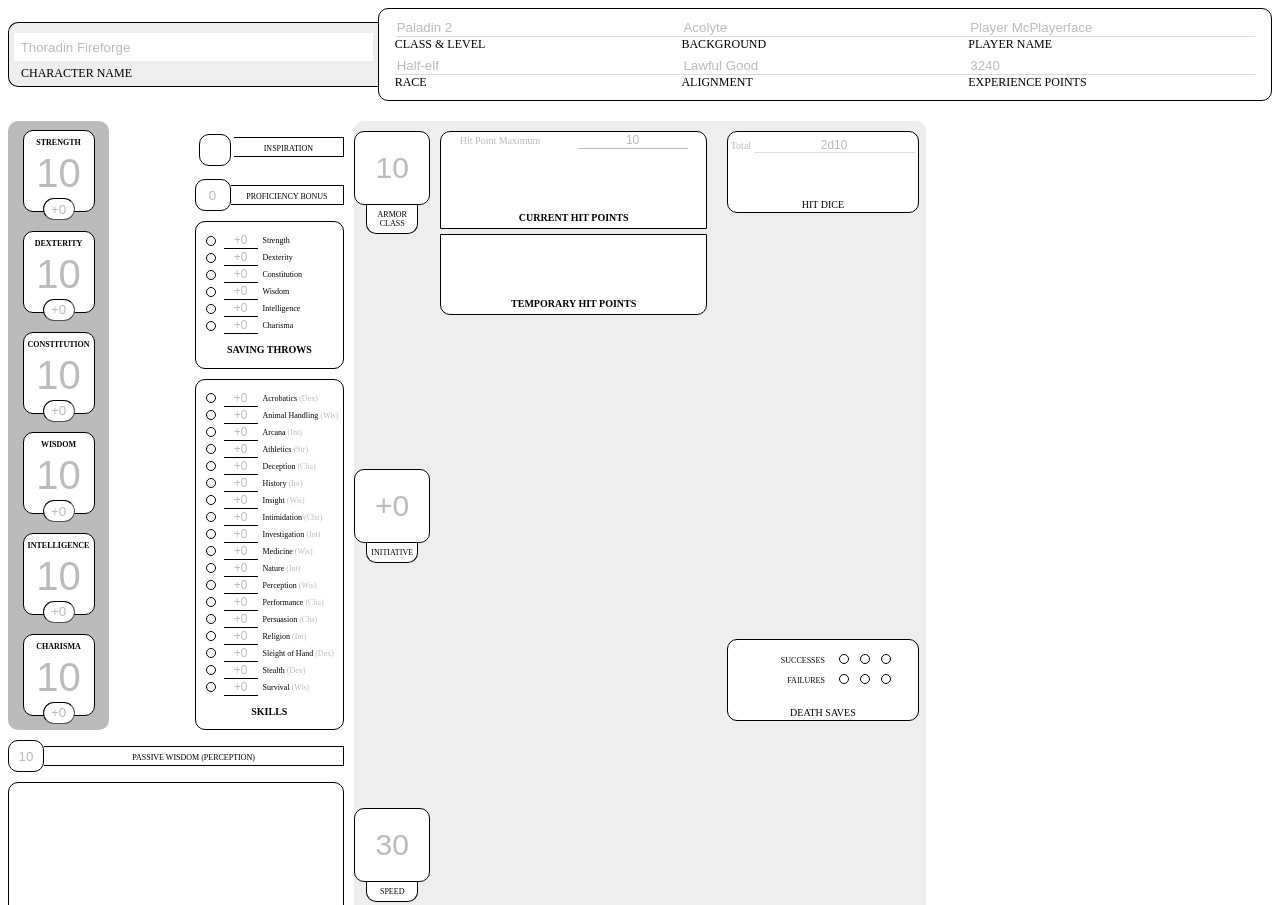
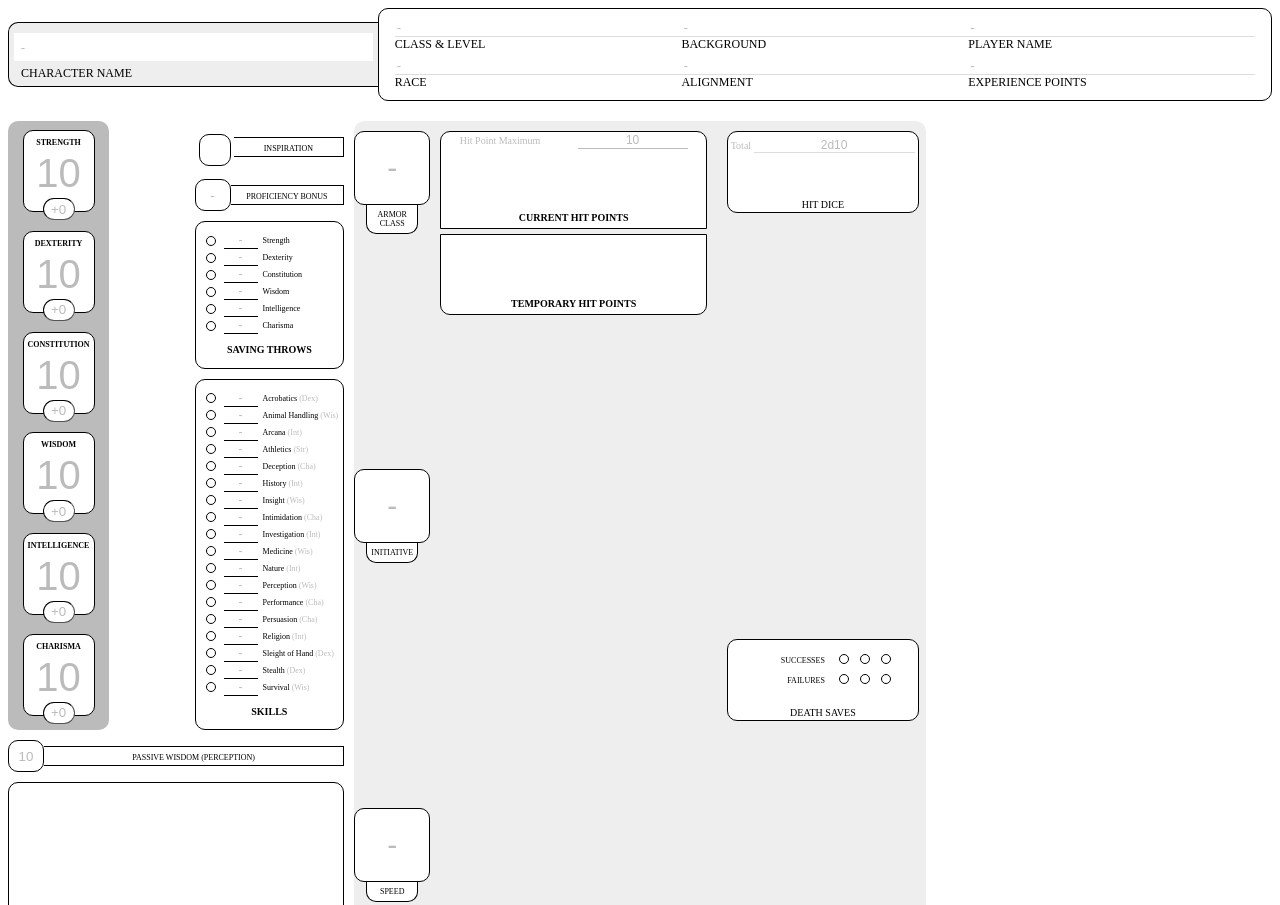
Before and after one commit to mfpeckham0912/Virtual5eCharactersheet, a plain HTML site: page index.html in a window 1280 px wide. Shown: the top 905 px of the page. Drawn offline with Linux system fonts and the light colour scheme.

Commit message:
Update index.html

```diff
--- a/index.html
+++ b/index.html
@@ -12,33 +12,33 @@
     <header>
       <section class="charname">
         <label for="charname">Character Name</label>
-        <input id="charname" name="charname" placeholder="Thoradin Fireforge"/>
+        <input id="charname" name="charname" placeholder="-"/>
       </section>
       <section class="misc">
         <ul>
           <li>
             <label for="classlevel">Class &amp; Level</label>
-            <input id="classlevel" name="classlevel" placeholder="Paladin 2"/>
+            <input id="classlevel" name="classlevel" placeholder="-"/>
           </li>
           <li>
             <label for="background">Background</label>
-            <input id="background" name="background" placeholder="Acolyte"/>
+            <input id="background" name="background" placeholder="-"/>
           </li>
           <li>
             <label for="playername">Player Name</label>
-            <input id="playername" name="playername" placeholder="Player McPlayerface"/>
+            <input id="playername" name="playername" placeholder="-"/>
           </li>
           <li>
             <label for="race">Race</label>
-            <input id="race" name="race" placeholder="Half-elf"/>
+            <input id="race" name="race" placeholder="-"/>
           </li>
           <li>
             <label for="alignment">Alignment</label>
-            <input id="alignment" name="alignment" placeholder="Lawful Good"/>
+            <input id="alignment" name="alignment" placeholder="-"/>
           </li>
           <li>
             <label for="experiencepoints">Experience Points</label>
-            <input id="experiencepoints" name="experiencepoints" placeholder="3240"/>
+            <input id="experiencepoints" name="experiencepoints" placeholder="-"/>
           </li>
         </ul>
       </section>
@@ -62,7 +62,7 @@
               <li>
                 <div class="score">
                   <label for="Dexteritys
-core">Dexterity</label>
+              core">Dexterity</label>
                   <input id="Dexterityscore" name="Dexterityscore" placeholder="10"/>
                 </div>
                 <div class="modifier">
@@ -120,39 +120,39 @@ core">Dexterity</label>
               <div class="label-container">
                 <label for="proficiencybonus">Proficiency Bonus</label>
               </div>
-              <input id="proficiencybonus" name="proficiencybonus" placeholder="0"/>
+              <input id="proficiencybonus" name="proficiencybonus" placeholder="-"/>
             </div>
 
             <div class="saves list-section box">
               <ul>
                 <li>
                   <label for="Strength-save">Strength</label>
-                  <input id="Strength-save" name="Strength-save" type="text" placeholder="+0"/>
+                  <input id="Strength-save" name="Strength-save" type="text" placeholder="-"/>
                   <input name="Strength-save-prof" type="checkbox"/>
                 </li>
                 <li>
                   <label for="Dexterity-save">Dexterity</label>
-                  <input id="Dexterity-save" name="Dexterity-save" type="text" placeholder="+0"/>
+                  <input id="Dexterity-save" name="Dexterity-save" type="text" placeholder="-"/>
                   <input name="Dexterity-save-prof" type="checkbox"/>
                 </li>
                 <li>
                   <label for="Constitution-save">Constitution</label>
-                  <input id="Constitution-save" name="Constitution-save" type="text" placeholder="+0"/>
+                  <input id="Constitution-save" name="Constitution-save" type="text" placeholder="-"/>
                   <input name="Constitution-save-prof" type="checkbox"/>
                 </li>
                 <li>
                   <label for="Wisdom-save">Wisdom</label>
-                  <input id="Wisdom-save" name="Wisdom-save" type="text" placeholder="+0"/>
+                  <input id="Wisdom-save" name="Wisdom-save" type="text" placeholder="-"/>
                   <input name="Wisdom-save-prof" type="checkbox"/>
                 </li>
                 <li>
                   <label for="Intelligence-save">Intelligence</label>
-                  <input id="Intelligence-save" name="Intelligence-save" type="text" placeholder="+0"/>
+                  <input id="Intelligence-save" name="Intelligence-save" type="text" placeholder="-"/>
                   <input name="Intelligence-save-prof" type="checkbox"/>
                 </li>
                 <li>
                   <label for="Charisma-save">Charisma</label>
-                  <input id="Charisma-save" name="Charisma-save" type="text" placeholder="+0"/>
+                  <input id="Charisma-save" name="Charisma-save" type="text" placeholder="-"/>
                   <input name="Charisma-save-prof" type="checkbox"/>
                 </li>
               </ul>
@@ -163,92 +163,92 @@ core">Dexterity</label>
               <ul>
                 <li>
                   <label for="Acrobatics">Acrobatics <span class="skill">(Dex)</span></label>
-                  <input id="Acrobatics" name="Acrobatics" type="text" placeholder="+0"/>
+                  <input id="Acrobatics" name="Acrobatics" type="text" placeholder="-"/>
                   <input name="Acrobatics-prof" type="checkbox"/>
                 </li>
                 <li>
                   <label for="Animal Handling">Animal Handling <span class="skill">(Wis)</span></label>
-                  <input id="Animal Handling" name="Animal Handling" type="text" placeholder="+0"/>
+                  <input id="Animal Handling" name="Animal Handling" type="text" placeholder="-"/>
                   <input name="Animal Handling-prof" type="checkbox"/>
                 </li>
                 <li>
                   <label for="Arcana">Arcana <span class="skill">(Int)</span></label>
-                  <input id="Arcana" name="Arcana" type="text" placeholder="+0"/>
+                  <input id="Arcana" name="Arcana" type="text" placeholder="-"/>
                   <input name="Arcana-prof" type="checkbox"/>
                 </li>
                 <li>
                   <label for="Athletics">Athletics <span class="skill">(Str)</span></label>
-                  <input id="Athletics" name="Athletics" type="text" placeholder="+0"/>
+                  <input id="Athletics" name="Athletics" type="text" placeholder="-"/>
                   <input name="Athletics-prof" type="checkbox"/>
                 </li>
                 <li>
                   <label for="Deception">Deception <span class="skill">(Cha)</span></label>
-                  <input id="Deception" name="Deception" type="text" placeholder="+0"/>
+                  <input id="Deception" name="Deception" type="text" placeholder="-"/>
                   <input name="Deception-prof" type="checkbox"/>
                 </li>
                 <li>
                   <label for="History">History <span class="skill">(Int)</span></label>
-                  <input id="History" name="History" type="text" placeholder="+0"/>
+                  <input id="History" name="History" type="text" placeholder="-"/>
                   <input name="History-prof" type="checkbox"/>
                 </li>
                 <li>
                   <label for="Insight">Insight <span class="skill">(Wis)</span></label>
-                  <input id="Insight" name="Insight" type="text" placeholder="+0"/>
+                  <input id="Insight" name="Insight" type="text" placeholder="-"/>
                   <input name="Insight-prof" type="checkbox"/>
                 </li>
                 <li>
                   <label for="Intimidation">Intimidation <span class="skill">(Cha)</span></label>
-                  <input id="Intimidation" name="Intimidation" type="text" placeholder="+0"/>
+                  <input id="Intimidation" name="Intimidation" type="text" placeholder="-"/>
                   <input name="Intimidation-prof" type="checkbox"/>
                 </li>
                 <li>
                   <label for="Investigation">Investigation <span class="skill">(Int)</span></label>
-                  <input id="Investigation" name="Investigation" type="text" placeholder="+0"/>
+                  <input id="Investigation" name="Investigation" type="text" placeholder="-"/>
                   <input name="Investigation-prof" type="checkbox"/>
                 </li>
                 <li>
                   <label for="Medicine">Medicine <span class="skill">(Wis)</span></label>
-                  <input id="Medicine" name="Medicine" type="text" placeholder="+0"/>
+                  <input id="Medicine" name="Medicine" type="text" placeholder="-"/>
                   <input name="Medicine-prof" type="checkbox"/>
                 </li>
                 <li>
                   <label for="Nature">Nature <span class="skill">(Int)</span></label>
-                  <input id="Nature" name="Nature" type="text" placeholder="+0"/>
+                  <input id="Nature" name="Nature" type="text" placeholder="-"/>
                   <input name="Nature-prof" type="checkbox"/>
                 </li>
                 <li>
                   <label for="Perception">Perception <span class="skill">(Wis)</span></label>
-                  <input id="Perception" name="Perception" type="text" placeholder="+0"/>
+                  <input id="Perception" name="Perception" type="text" placeholder="-"/>
                   <input name="Perception-prof" type="checkbox"/>
                 </li>
                 <li>
                   <label for="Performance">Performance <span class="skill">(Cha)</span></label>
-                  <input id="Performance" name="Performance" type="text" placeholder="+0"/>
+                  <input id="Performance" name="Performance" type="text" placeholder="-"/>
                   <input name="Performance-prof" type="checkbox"/>
                 </li>
                 <li>
                   <label for="Persuasion">Persuasion <span class="skill">(Cha)</span></label>
-                  <input id="Persuasion" name="Persuasion" type="text" placeholder="+0"/>
+                  <input id="Persuasion" name="Persuasion" type="text" placeholder="-"/>
                   <input name="Persuasion-prof" type="checkbox"/>
                 </li>
                 <li>
                   <label for="Religion">Religion <span class="skill">(Int)</span></label>
-                  <input id="Religion" name="Religion" type="text" placeholder="+0"/>
+                  <input id="Religion" name="Religion" type="text" placeholder="-"/>
                   <input name="Religion-prof" type="checkbox"/>
                 </li>
                 <li>
                   <label for="Sleight of Hand">Sleight of Hand <span class="skill">(Dex)</span></label>
-                  <input id="Sleight of Hand" name="Sleight of Hand" type="text" placeholder="+0"/>
+                  <input id="Sleight of Hand" name="Sleight of Hand" type="text" placeholder="-"/>
                   <input name="Sleight of Hand-prof" type="checkbox"/>
                 </li>
                 <li>
                   <label for="Stealth">Stealth <span class="skill">(Dex)</span></label>
-                  <input id="Stealth" name="Stealth" type="text" placeholder="+0"/>
+                  <input id="Stealth" name="Stealth" type="text" placeholder="-"/>
                   <input name="Stealth-prof" type="checkbox"/>
                 </li>
                 <li>
                   <label for="Survival">Survival <span class="skill">(Wis)</span></label>
-                  <input id="Survival" name="Survival" type="text" placeholder="+0"/>
+                  <input id="Survival" name="Survival" type="text" placeholder="-"/>
                   <input name="Survival-prof" type="checkbox"/>
                 </li>
               </ul>
@@ -276,19 +276,19 @@ core">Dexterity</label>
         <div class="armorclass">
           <div>
             <label for="ac">Armor Class</label>
-            <input id="ac" name="ac" type="text" placeholder="10"/>
+            <input id="ac" name="ac" type="text" placeholder="-"/>
           </div>
         </div>
         <div class="initiative">
           <div>
             <label for="initiative">Initiative</label>
-            <input id="initiative" name="initiative" type="text" placeholder="+0"/>
+            <input id="initiative" name="initiative" type="text" placeholder="-"/>
           </div>
         </div>
         <div class="speed">
           <div>
             <label for="speed">Speed</label>
-            <input id="speed" name="speed" type="text" placeholder="30"/>
+            <input id="speed" name="speed" type="text" placeholder="-"/>
           </div>
         </div>
         <div class="hp">
@@ -440,8 +440,17 @@ core">Dexterity</label>
         </div>
       </section>
     </main>
+    <div class="box save-load" style="display:flex; gap:10px; margin-top:20px;">
+      <button id="saveBtn" type="button">Save</button>
+      <button id="loadBtn" type="button">Load</button>
+      <input id="fileInput" type="file" accept=".json" style="display:none"/>
+    </div>
   </form>
 
-  <script src="javascript/scripts.js"></script>
+  <script src="javascript/modifier.js"></script>
+  <script src="javascript/savingthrow.js"></script>
+  <script src="javascript/skills.js"></script>
+  <script src="javascript/perception.js"></script>
+  <script src="javascript/storage.js"></script>
 </body>
 </html>
```
